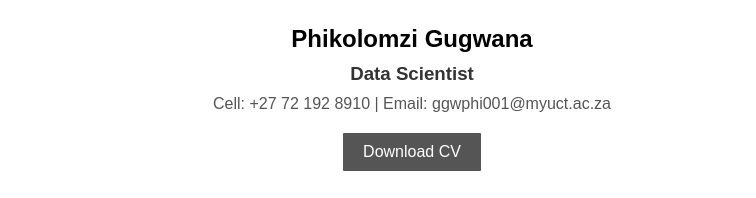
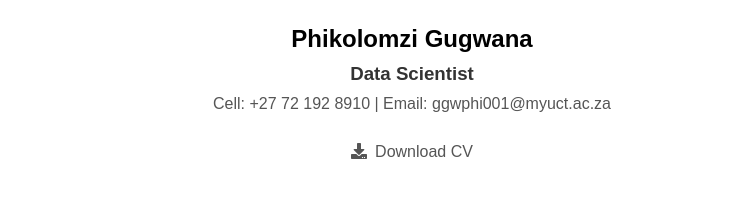
Before and after one commit to gugwana-phikolomzi/gugwana-phikolomzi.github.io, a plain HTML site: page index.html in a window 1280 px wide. Shown: the top 198 px of the page, without its empty margins (228-984 px from the left). Drawn offline with Linux system fonts and the light colour scheme.

Commit message:
download cv button fixed

```diff
--- a/index.html
+++ b/index.html
@@ -73,9 +73,10 @@
         .social-icons a[aria-label="Medium"]:hover {
             color: orange; /* Blog - Orange */
         }
-        .social-icons a[aria-label="Youtube"]:hover {
-            color: red !important; /* Blog - Orange */
-        }
+        .social-icons a[aria-label="YouTube"]:hover {
+    color: red !important;
+}
+
         .divider {
             width: 80%;
             height: 2px;
@@ -126,8 +127,8 @@
     margin-top: 15px;
     margin-bottom: 20px;
     display: inline-block;
-    background-color: #555;
-    color: #fff;
+    background-color: white;
+    color: #555;
     padding: 10px 20px;
     font-size: 16px;
     text-decoration: none;
@@ -136,6 +137,7 @@
 }
 .download-btn:hover {
     background-color: #0056b3;
+    color: white;
 }
 
     </style>
@@ -146,7 +148,10 @@
         <h2>Phikolomzi Gugwana</h2>
         <h3>Data Scientist</h3>
         <p>Cell: +27 72 192 8910 | Email: ggwphi001@myuct.ac.za</p>
-        <a href="Phikolomzi-Gugwana-CV.pdf" download class="download-btn">Download CV</a>
+        <a href="Phikolomzi-Gugwana-CV.pdf" download class="download-btn">
+            <i class="fas fa-download" style="margin-right: 8px;"></i>Download CV
+          </a>
+
 
         <div class="social-icons">
             <a href="https://www.linkedin.com/in/phikolomzi-gugwana-b04911355/" target="_blank" aria-label="LinkedIn"><i class="fab fa-linkedin"></i></a>
```
